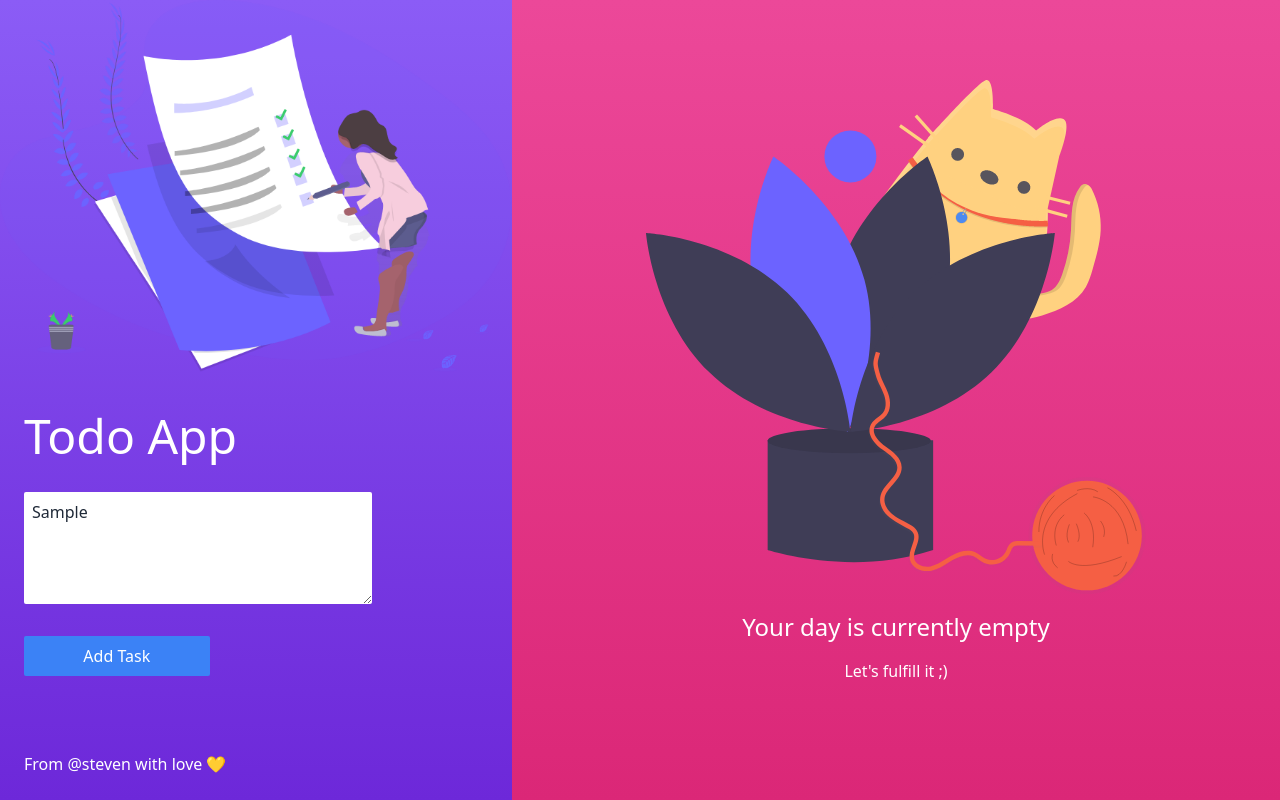
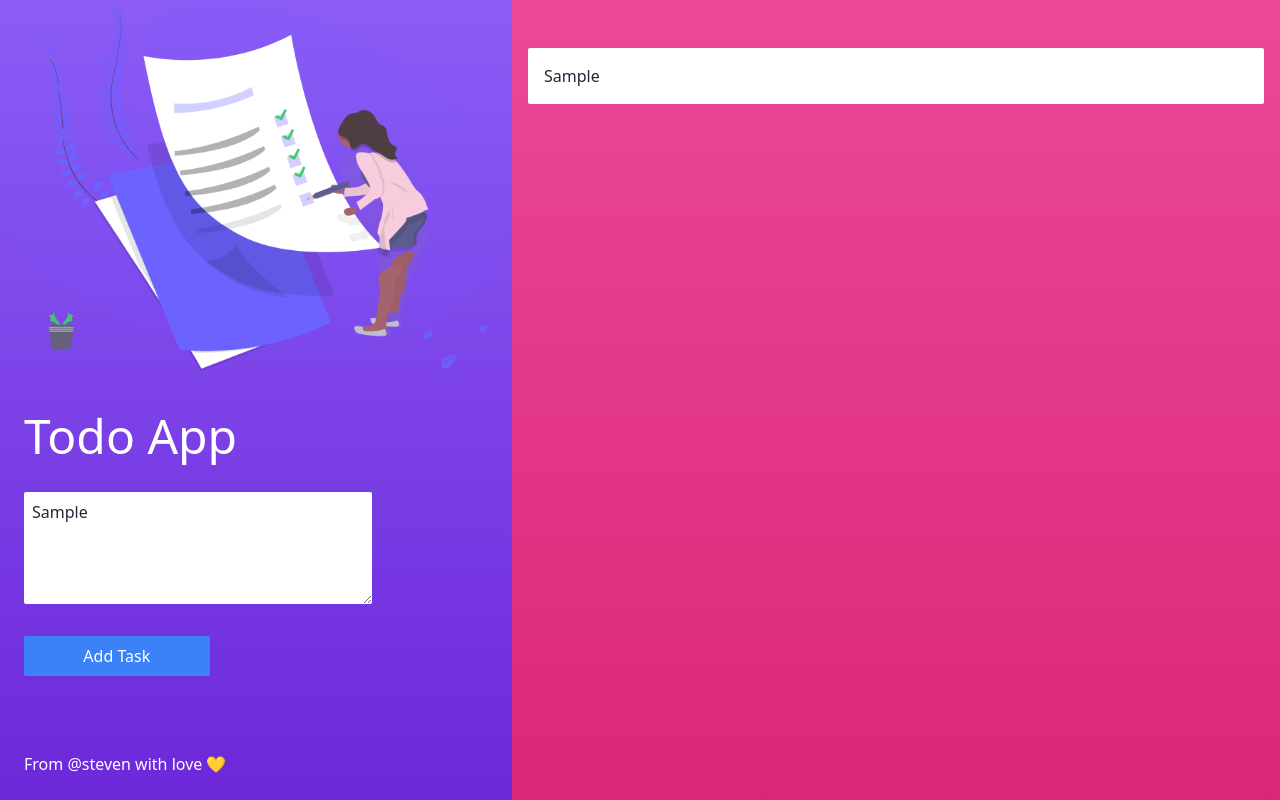
Before and after one commit to stevelee2497/todo-app, a React (Create React App) app: page / in a window 1280 px wide. Both pictures are taken after typing "Sample" into the empty fields and a click on the button "Add Task". Built offline with nearby package versions, Linux system fonts and the light colour scheme.

Commit message:
Added state for tasks management

```diff
--- a/src/App.js
+++ b/src/App.js
@@ -1,4 +1,13 @@
+import { useState } from "react";
+
 function App() {
+  const [tasks, setTasks] = useState([]);
+  const [task, setTask] = useState("");
+
+  const handleAddTask = () => {
+    setTasks([task, ...tasks]);
+  };
+
   return (
     <div className="flex h-screen text-white">
       <div className="w-2/5 bg-gradient-to-b from-purple-500 to-purple-700 flex flex-col">
@@ -10,18 +19,35 @@ function App() {
               placeholder="What's on your mind?"
               className="p-2 rounded-sm w-3/4 mt-4 text-gray-800"
               rows="4"
+              value={task}
+              onChange={(e) => setTask(e.target.value)}
             />
-            <button className="p-2 bg-blue-500 rounded-sm w-2/5 mt-8 hover:bg-blue-600">
+            <button
+              className="p-2 bg-blue-500 rounded-sm w-2/5 mt-8 hover:bg-blue-600"
+              onClick={handleAddTask}
+            >
               Add Task
             </button>
           </div>
           <p>From @steven with love 💛</p>
         </div>
       </div>
-      <div className="w-3/5 bg-gradient-to-b from-pink-500 to-pink-600 items-center flex flex-col pt-8">
-        <img alt="" src="/assets/lazycat.png" className="mt-12" />
-        <h1 className="text-2xl my-4">Your day is currently empty</h1>
-        <h2>Let's fulfill it ;)</h2>
+      <div className="w-3/5 bg-gradient-to-b from-pink-500 to-pink-600 flex flex-col pt-8">
+        {tasks.length ? (
+          <div className="flex flex-col overflow-y-scroll">
+            {tasks.map((item, index) => (
+              <div key={index} className="bg-white rounded-sm p-4 m-4 text-gray-800">
+                {item}
+              </div>
+            ))}
+          </div>
+        ) : (
+          <div className="flex flex-col items-center">
+            <img alt="" src="/assets/lazycat.png" className="mt-12" />
+            <h1 className="text-2xl my-4">Your day is currently empty</h1>
+            <h2>Let's fulfill it ;)</h2>
+          </div>
+        )}
       </div>
     </div>
   );
```
